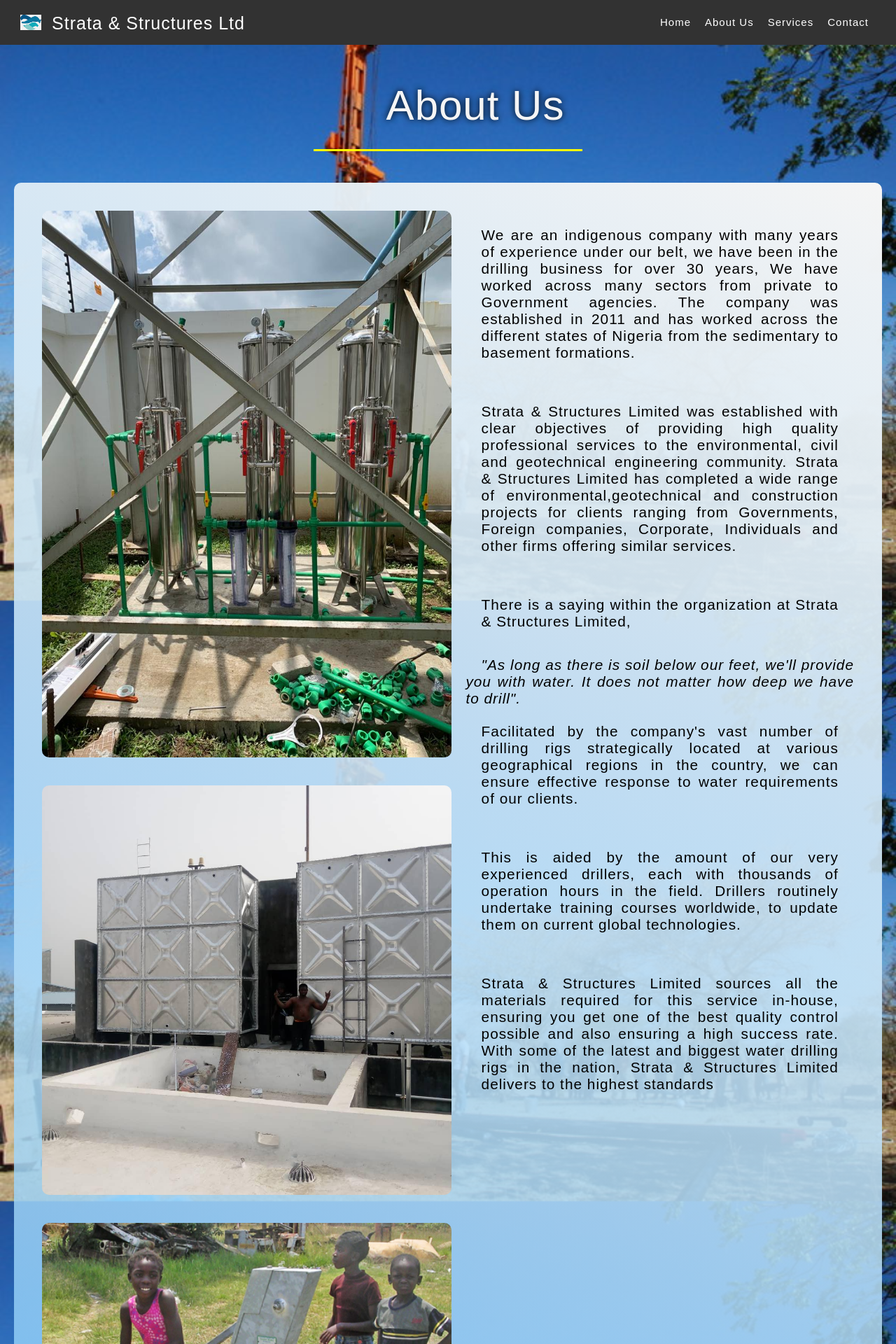
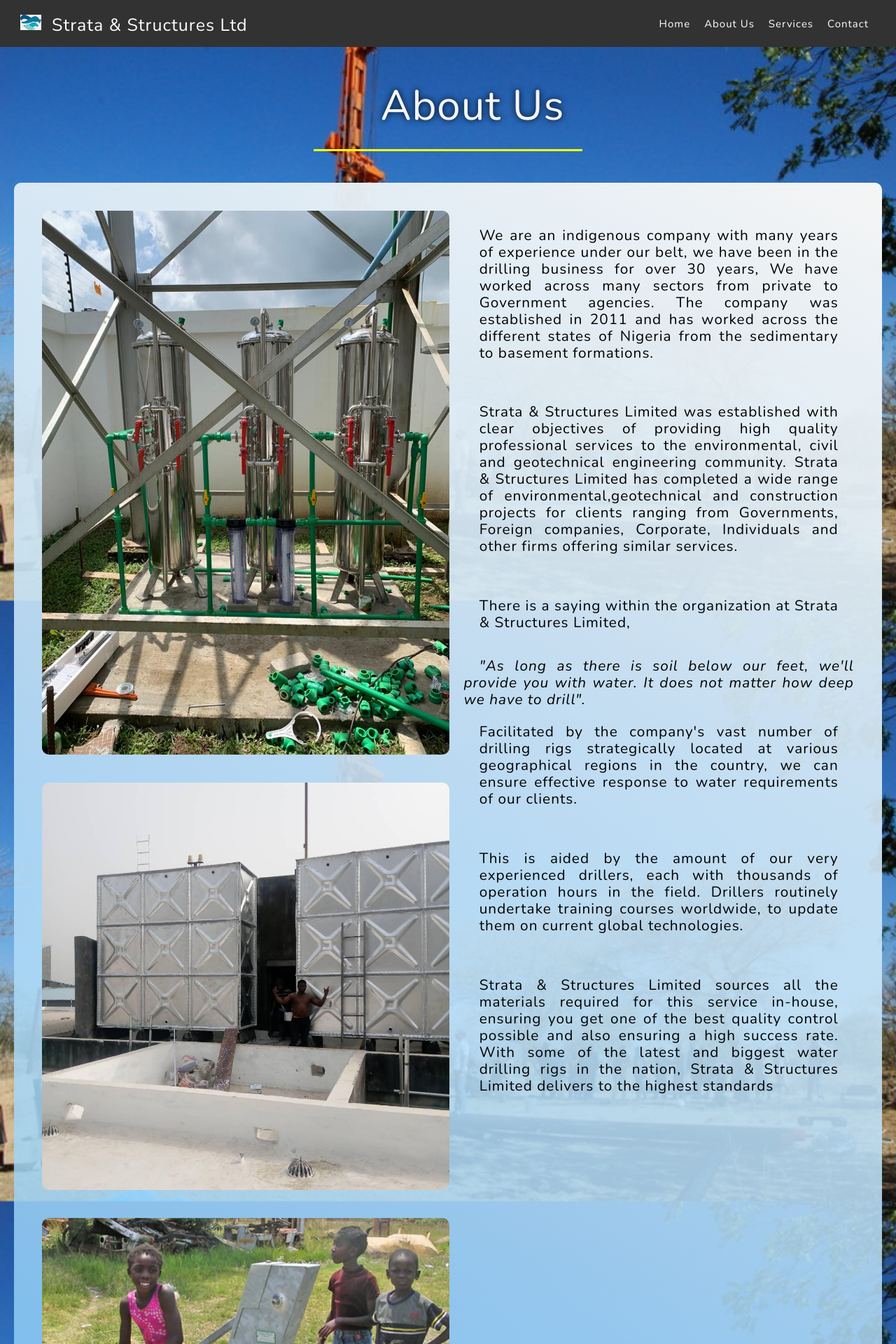
Before and after one commit to siegfred14/strataAndStructuresLtd, a Django app: page /about in a window 1280 px wide. Shown: the top 1920 px of the page at 70% size. Run offline with Django 4.2, Linux system fonts and the light colour scheme; some libraries are stand-ins or nearby versions.

Commit message:
fonts modified

```diff
--- a/coreApp/templates/base.html
+++ b/coreApp/templates/base.html
@@ -5,6 +5,12 @@
     <meta http-equiv="X-UA-Compatible" content="IE=edge" />
     <meta name="viewport" content="width=device-width, initial-scale=1.0" />
     <title>Strata &#38; Structures Ltd</title>
+    <link rel="preconnect" href="https://fonts.googleapis.com" />
+    <link rel="preconnect" href="https://fonts.gstatic.com" crossorigin />
+    <link
+      href="https://fonts.googleapis.com/css2?family=Nunito:ital,wght@0,400;0,700;0,800;1,200&display=swap"
+      rel="stylesheet"
+    />
     <link
       rel="stylesheet"
       href="https://stackpath.bootstrapcdn.com/bootstrap/4.4.1/css/bootstrap.min.css"
```
